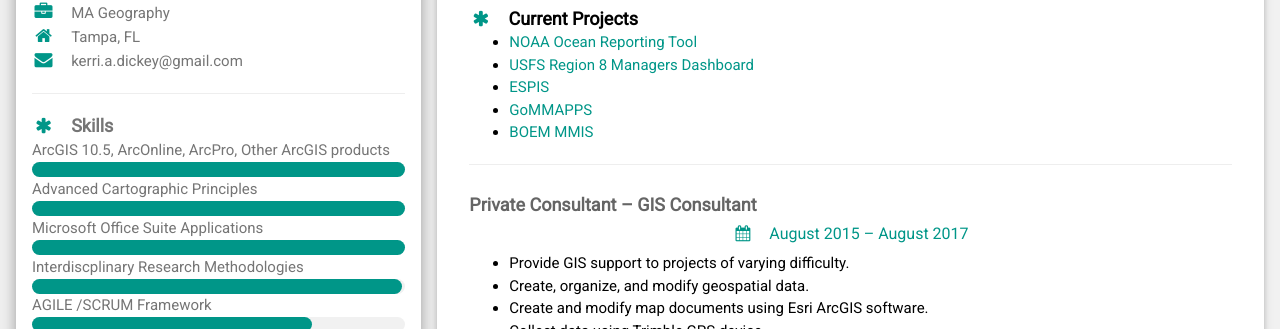
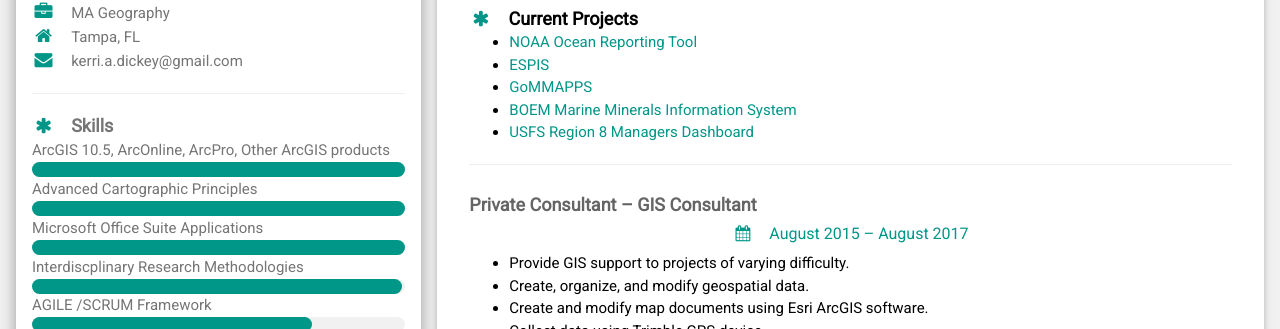
Before and after one commit to MappableKerri/Resume, a plain HTML site: page index.html in a window 1280 px wide. Shown: the part 468-797 px from the top of the page. Drawn offline with nearby package versions, Linux system fonts and the light colour scheme; a web font is replaced by a local one.

Commit message:
Update index.html

```diff
--- a/index.html
+++ b/index.html
@@ -206,10 +206,10 @@
             <p class="w3-large"><b><i class="fa fa-asterisk fa-fw w3-margin-right w3-text-teal"></i>Current Projects</b></p>
             <ul>
                 <li><div class="w3-text-teal"><a href="http://tiger.innovateteam.com/OceanReportingTool/#/main" target= "_blank">NOAA Ocean Reporting Tool</a></div></li>
-                <li><div class="w3-text-teal"><a href="http://" target= "_blank">USFS Region 8 Managers Dashboard</a></div></li>
                 <li><div class="w3-text-teal"><a href="https://marinecadastre.gov/espis/#/" target= "_blank">ESPIS</a></div></li>
                 <li><div class="w3-text-teal"><a href="https://arcg.is/beXue" target= "_blank">GoMMAPPS</a></div></li>
-                <li><div class="w3-text-teal"><a href="https://mmis.doi.gov/BOEMMMIS/" target= "_blank">BOEM MMIS</a></div></li>
+                <li><div class="w3-text-teal"><a href="https://mmis.doi.gov/BOEMMMIS/" target= "_blank">BOEM Marine Minerals Information System</a></div></li>
+                <li><div class="w3-text-teal"><a href="http://" target= "_blank">USFS Region 8 Managers Dashboard</a></div></li>
             </ul>
          <hr>
         </div>
```
